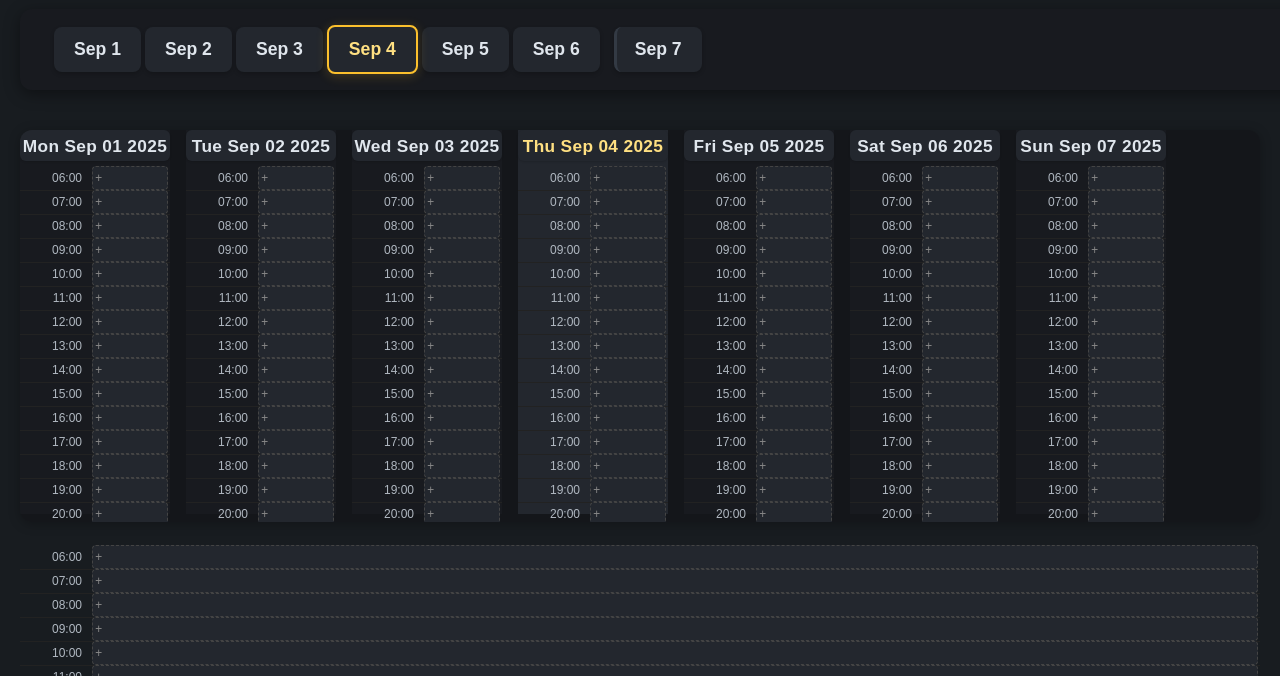
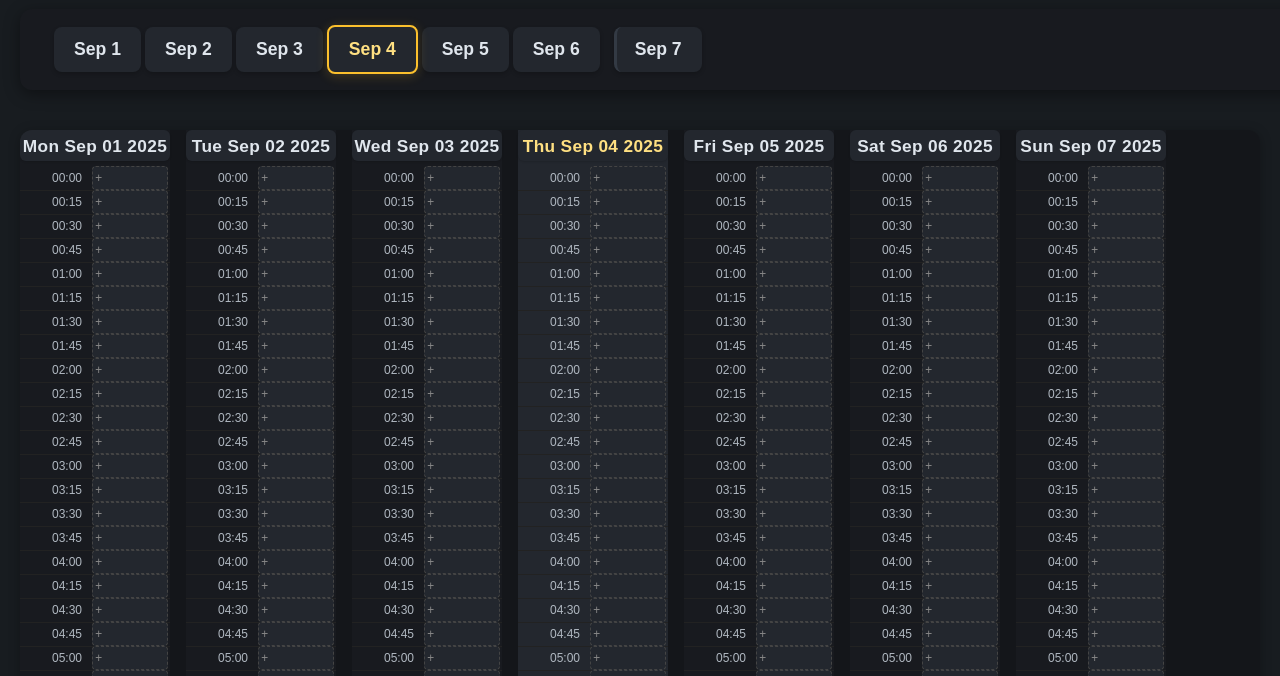
Before and after one commit to tenjyn/blocqr, a plain HTML site: page index.html in a window 1280 px wide. Shown: the part 124-800 px from the top of the page. Drawn offline with Linux system fonts and the light colour scheme.

Commit message:
Extend schedule to 24h with 15 minute blocks

```diff
--- a/css/style.css
+++ b/css/style.css
@@ -276,8 +276,8 @@ body {
   min-width: 1200px;
   width: 100%;
   max-width: none;
-  height: calc(24px * 16);
-  min-height: calc(24px * 16);
+  height: calc(24px * 96);
+  min-height: calc(24px * 96);
   align-items: stretch;
   background: #14161a;
   border-radius: 12px;
--- a/js/main.js
+++ b/js/main.js
@@ -36,8 +36,9 @@ function generateGrid() {
   const schedule = schedules[dateStr] || [];
   currentDateSpan.textContent = currentDate.toDateString();
   timeGrid.innerHTML = '';
-  for (let h = 6; h < 22; h++) {
-    const time = `${String(h).padStart(2, '0')}:00`;
+  for (let h = 0; h < 24; h++) {
+    for (let m = 0; m < 60; m += 15) {
+      const time = `${String(h).padStart(2, '0')}:${String(m).padStart(2, '0')}`;
       const row = document.createElement('div');
       row.className = 'grid-row';
       const timeCell = document.createElement('div');
@@ -87,6 +88,7 @@ function generateGrid() {
       row.appendChild(block);
       timeGrid.appendChild(row);
     }
+  }
   renderReport(schedule);
 }
 
@@ -108,8 +110,9 @@ function generateMultiDayGrid() {
     label.textContent = day.toDateString();
     col.appendChild(label);
 
-    for (let h = 6; h < 22; h++) {
-      const time = `${String(h).padStart(2, '0')}:00`;
+    for (let h = 0; h < 24; h++) {
+      for (let m = 0; m < 60; m += 15) {
+        const time = `${String(h).padStart(2, '0')}:${String(m).padStart(2, '0')}`;
         const row = document.createElement('div');
         row.className = 'grid-row';
         const timeCell = document.createElement('div');
@@ -157,6 +160,7 @@ function generateMultiDayGrid() {
         row.appendChild(timeCell);
         row.appendChild(block);
         col.appendChild(row);
+      }
     }
     multiDayGrid.appendChild(col);
   }
```
Lines whose indentation alone changed are shown as unchanged.
